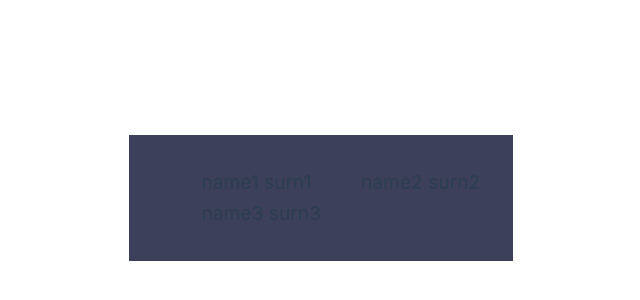
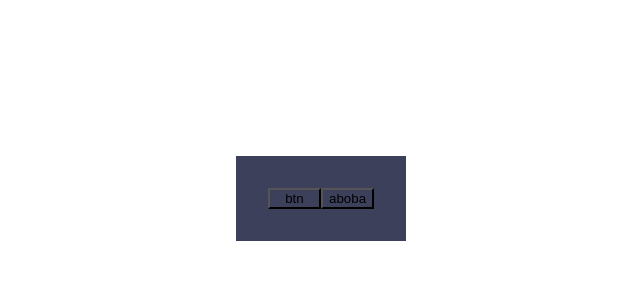
Before and after one commit to MakerAVGN/Vue3Base, a Vue app in the folder vue-project/: page / in a window 1280 px wide. Shown: the part 202-502 px from the top of the page, without its empty margins (319-959 px from the left). Built offline with nearby package versions, Linux system fonts and the light colour scheme.

Commit message:
Испускание событий в Vue

```diff
--- a/vue-project/src/App.vue
+++ b/vue-project/src/App.vue
@@ -29,25 +29,19 @@ export default {
     }
   },
  methods: {
-    edit(user) {
-      user.isEdit = true;
+    func() {
+      alert('я первая кнопка');
     },
-    save(user) {
-      user.isEdit = false;
+    aboba(){
+      alert('я вторая кнопка')
     }
   },
 };
 </script>
 <template>
 
-  <User
-  		v-for="user in users"
-  		:name="user.name"
-  		:surn="user.surn"
-  		:key="user.id"
-  	/>
+ <User @show="func" @aboba="aboba" />
 
-  <User />
 
 
 
--- a/vue-project/src/components/User.vue
+++ b/vue-project/src/components/User.vue
@@ -1,5 +1,6 @@
 <script>
 export default {
+    emits: ['show','aboba'],
     props: {
         name: String,
         surn: String,
@@ -9,17 +10,25 @@ export default {
         return {
 
         }
+    },
+    methods: {
+        handle() {
+            this.$emit('show');
+        },
+        aboba() {
+            this.$emit('aboba')
+        }
     }
 }
 </script>
 <template>
-<ul>
 
 
-    {{ name }}
-    {{ surn }}
 
-</ul>
+    <button @click="handle">btn</button>
+    <button @click="aboba">aboba</button>
+
+
 
 
 </template>
```
